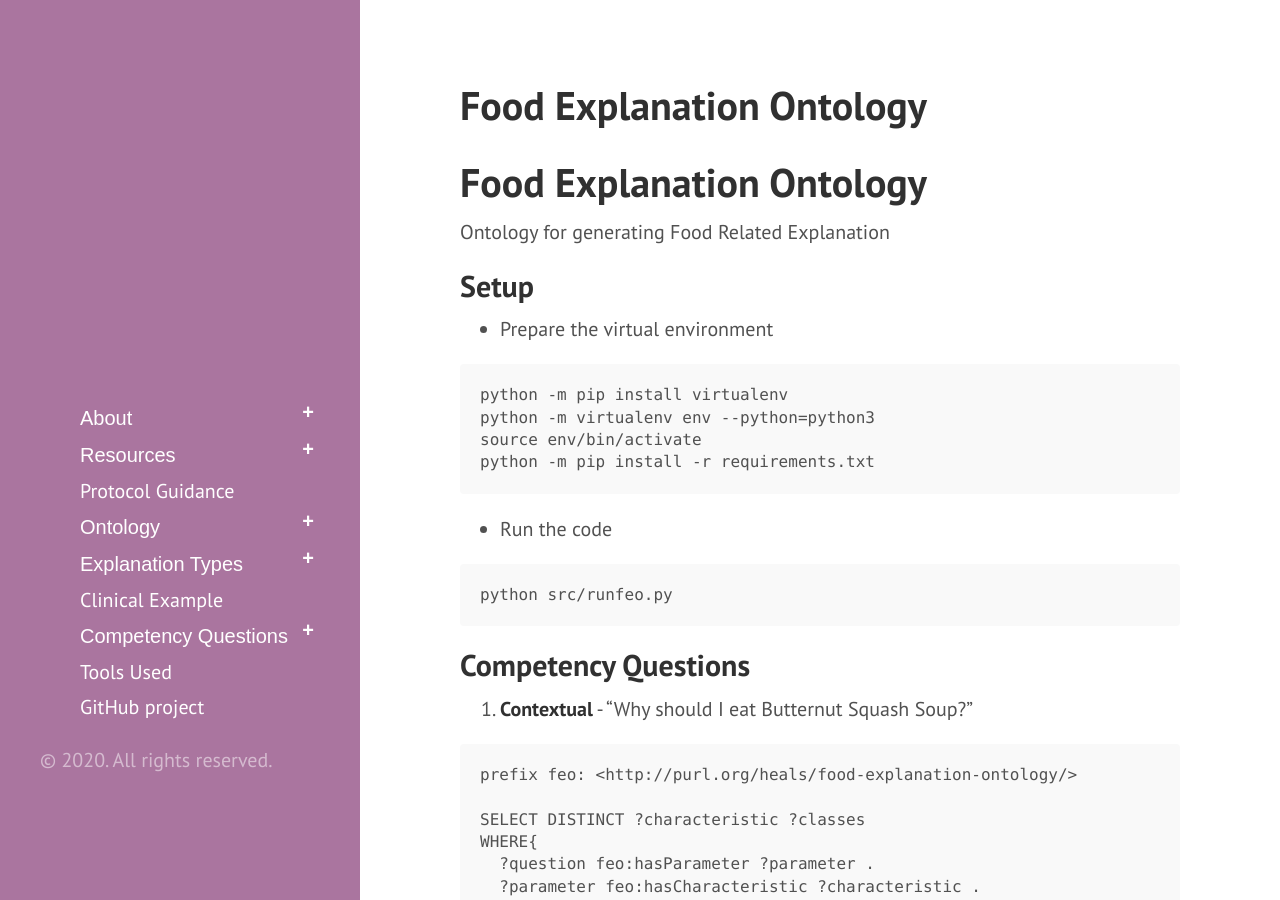
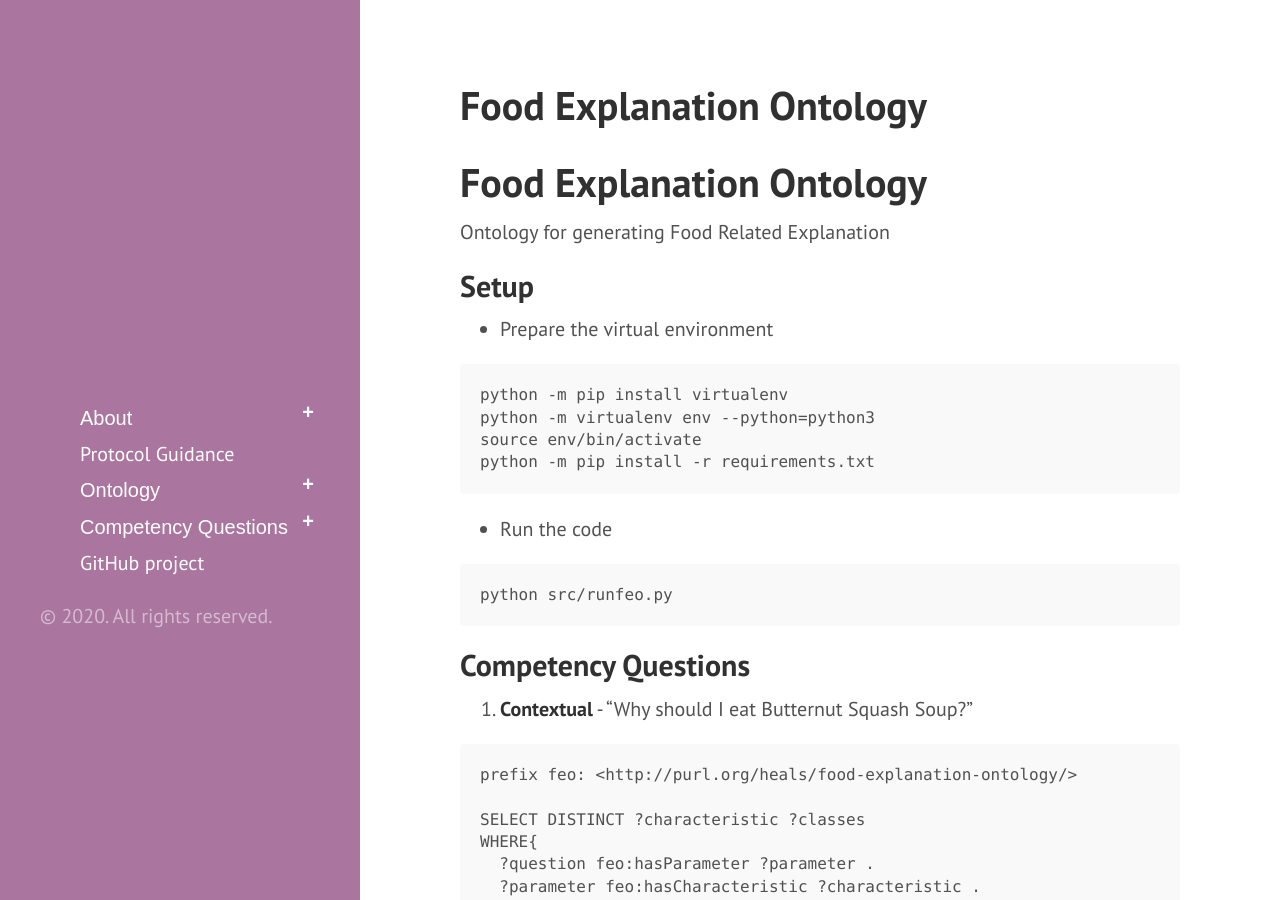
Before and after one commit to tetherless-world/food-expanation-ontology, a Jekyll site: the page built from README.md, in a window 1280 px wide and 900 px high. Built offline with Jekyll 4.4.1, drawn with Linux system fonts in a browser that asks for light colours; our own code applies the rules of GitHub Pages for plain Markdown files; Markdown is read by kramdown in place of the engine named in the settings.

Commit message:
Update sidebar.html
Removing some options from the sidebar

```diff
--- a/_includes/sidebar.html
+++ b/_includes/sidebar.html
@@ -22,14 +22,7 @@
         </ul>
         </div>
         </li>
-      <li><button class="collapsible">
-<a class="sidebar-nav-item{% if page.url == node.url %} active{% endif %}" href="{{site.baseurl}}index#resoruces">Resources</a></button>
-        <div class="button-content">
-        <ul>
-          <li><a class="sidebar-nav-item{% if page.url == node.url %} active{% endif %}" href="{{site.baseurl}}presentations">Presentations</a></li>
-        </ul>
-        </div>
-        </li>
+
               <li><a class="sidebar-nav-item{% if page.url == node.url %} active{% endif %}" href="{{site.baseurl}}protocol">Protocol Guidance</a></li>
       <li><button class="collapsible">
 <a class="sidebar-nav-item{% if page.url == node.url %} active{% endif %}" href="{{site.baseurl}}ontology">Ontology</a></button>
@@ -42,16 +35,7 @@
         </ul>
         </div>
         </li>
-        <li><button class="collapsible">
-<a class="sidebar-nav-item{% if page.url == node.url %} active{% endif %}" href="{{site.baseurl}}modeling">Explanation Types</a></button>
-        <div class="button-content">
-          <ul>
-            <li><a class="sidebar-nav-item{% if page.url == node.url %} active{% endif %}" href="{{site.baseurl}}modeling#explanationtypes">Catalog</a></li>
-            <li><a class="sidebar-nav-item{% if page.url == node.url %} active{% endif %}" href="{{site.baseurl}}modeling#modelingexplanations">Modeling</a></li>
-          </ul>
-        </div>
-        </li>
-         <li><a class="sidebar-nav-item{% if page.url == node.url %} active{% endif %}" href="{{site.baseurl}}clinicalexample">Clinical Example</a></li>
+
 
         <li><button class="collapsible">
 <a class="sidebar-nav-item{% if page.url == node.url %} active{% endif %}" href="{{site.baseurl}}competencyquestions">Competency Questions</a></button>
@@ -61,8 +45,6 @@
           </ul>
         </div>
         </li>
-        <li><a class="sidebar-nav-item{% if page.url == node.url %} active{% endif %}" href="{{site.baseurl}}index#toolsused">Tools Used</a></li>
-
 
       {% comment %}
         The code below dynamically generates a sidebar nav of pages with
```
